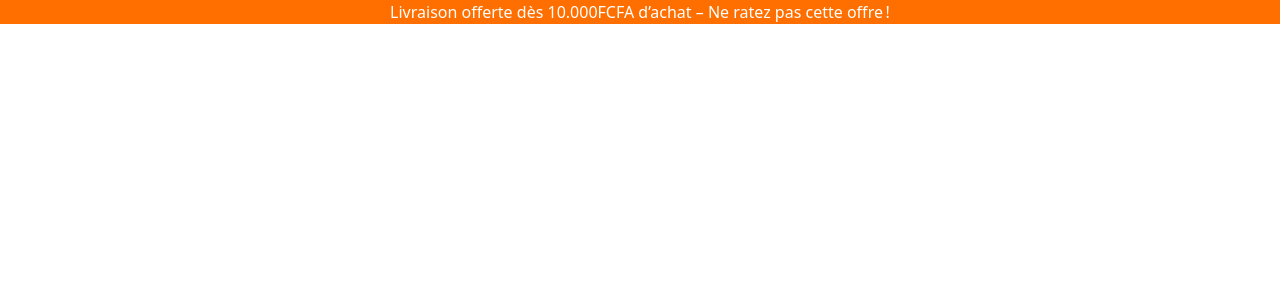
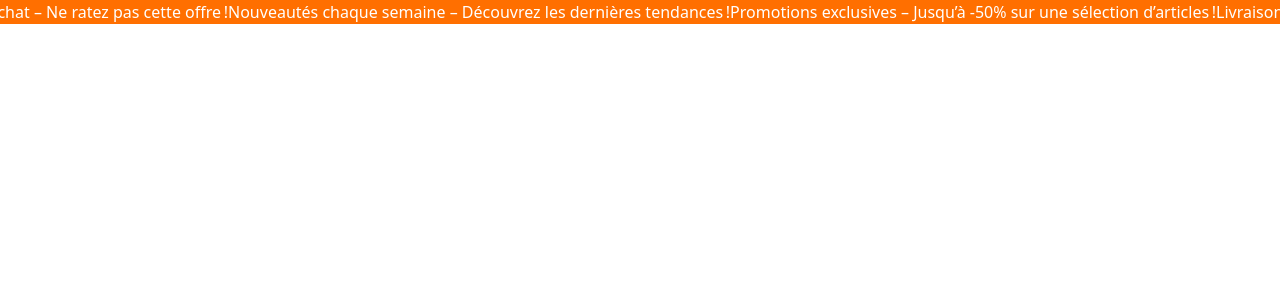
Before and after one commit to LamineBand/Ivoire-tech, a Next.js app: page /composants/carous1 in a window 1280 px wide. Shown: the top 300 px of the page. Built offline with nearby package versions, Linux system fonts and the light colour scheme.

Commit message:
mise a jour de carous 1

```diff
--- a/app/composants/carous1/css/car.css
+++ b/app/composants/carous1/css/car.css
@@ -1,10 +1,43 @@
+/*
 #carouselExampleAutoplaying {
   background-color: #ff6f00;
   color: #ffffff;
   width: 100%;
   margin: 0;
   position: fixed;
-  top: 0; /* Ajouté */
-  left: 0; /* Ajouté */
-  z-index: 1000; /* Pour être au-dessus des autres éléments */
+  top: 0; Ajouté
+  left: 0;  Ajouté
+  z-index: 1000;  Pour être au-dessus des autres éléments
 }
+
+*/
+
+.ticker-wrapper {
+  overflow: hidden;
+  width: 100%;
+  background-color: #ff6f00;
+  color: #ffffff;
+  position: fixed;
+  z-index: 1000;
+  top: 0;
+}
+
+.ticker {
+  display: inline-flex;
+  white-space: nowrap;
+  animation: tickerScroll 30s linear infinite;
+}
+
+.ticker-item {
+  color: #ffffff;
+}
+
+/* Animation 100% fluide et continue */
+@keyframes tickerScroll {
+  0% {
+    transform: translateX(0);
+  }
+  100% {
+    transform: translateX(-50%);
+  }
+}
--- a/app/composants/carous1/page.tsx
+++ b/app/composants/carous1/page.tsx
@@ -1,56 +1,30 @@
 "use client";
-import React, { useEffect } from "react";
-import "bootstrap/dist/css/bootstrap.min.css";
-
+import React from "react";
 import "./css/car.css";
 
-function Carous1() {
-  useEffect(() => {
-    const carouselEl = document.querySelector("#carouselExampleAutoplaying");
-    if (carouselEl && typeof window !== "undefined" && window.bootstrap) {
-      // @ts-ignore  data-bs-ride="carousel"
-      const bootstrapCarousel = new window.bootstrap.Carousel(carouselEl, {
-        interval: 3000,
-        ride: "carousel",
-      });
-    } else {
-      console.warn("⚠️ window.bootstrap est undefined");
-    }
-  }, []);
-
+export default function CarousselDefilant() {
   return (
-    <div
-      id="carouselExampleAutoplaying"
-      className="carousel slide"
-      data-bs-interval="3000"
-    >
-      <div className="carousel-inner">
-        <div className="carousel-item active">
-          <center>
-            <span>
-              Livraison offerte dès 10.000FCFA d’achat – Ne ratez pas cette
-              offre !
-            </span>
-          </center>
-        </div>
-        <div className="carousel-item">
-          <center>
-            <span>
-              Nouveautés chaque semaine – Découvrez les dernières tendances !
-            </span>
-          </center>
-        </div>
-        <div className="carousel-item">
-          <center>
-            <span>
-              Promotions exclusives – Jusqu’à -50% sur une sélection
-              d’articles !
-            </span>
-          </center>
-        </div>
+    <div className="ticker-wrapper">
+      <div className="ticker">
+        <span className="ticker-item">
+          Livraison offerte dès 10.000FCFA d’achat – Ne ratez pas cette offre !
+        </span>
+        <span className="ticker-item">
+          Nouveautés chaque semaine – Découvrez les dernières tendances !
+        </span>
+        <span className="ticker-item">
+          Promotions exclusives – Jusqu’à -50% sur une sélection d’articles !
+        </span>
+        <span className="ticker-item">
+          Livraison offerte dès 10.000FCFA d’achat – Ne ratez pas cette offre !
+        </span>
+        <span className="ticker-item">
+          Nouveautés chaque semaine – Découvrez les dernières tendances !
+        </span>
+        <span className="ticker-item">
+          Promotions exclusives – Jusqu’à -50% sur une sélection d’articles !
+        </span>
       </div>
     </div>
   );
 }
-
-export default Carous1;
```
